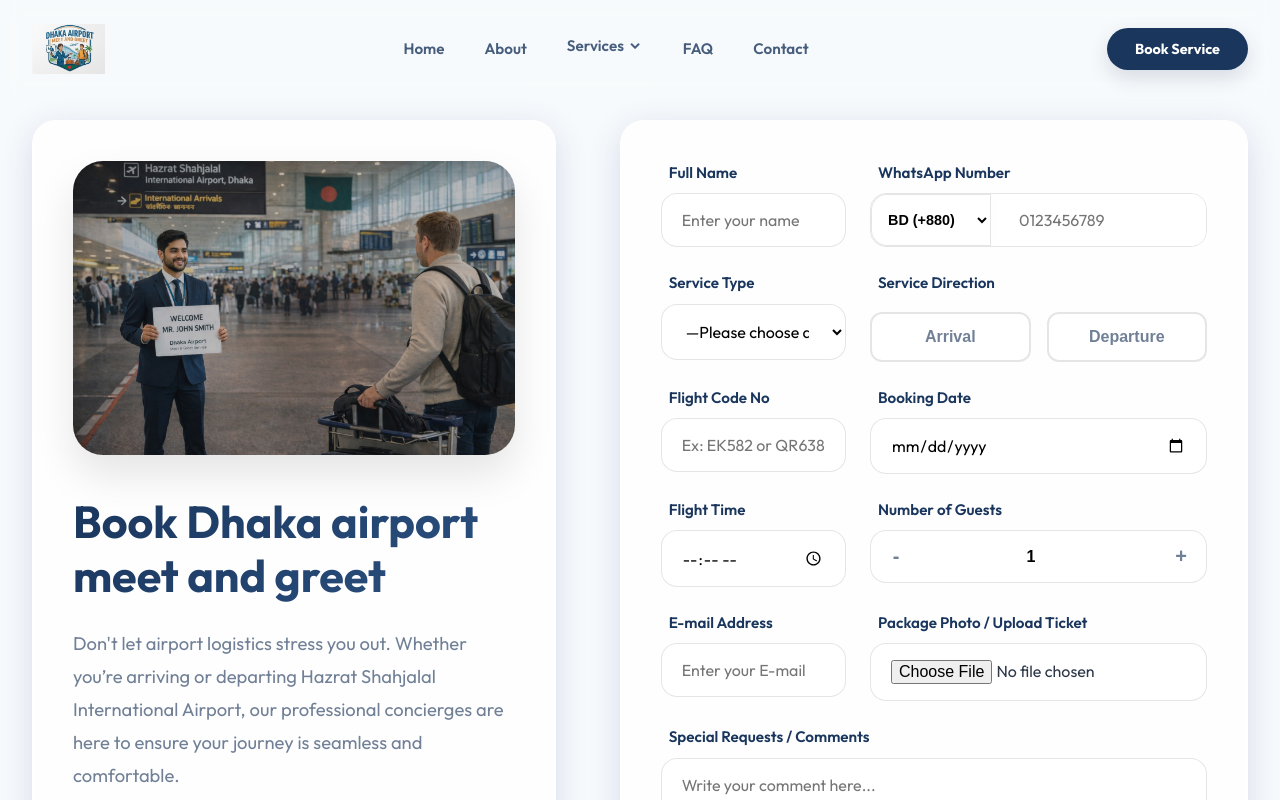
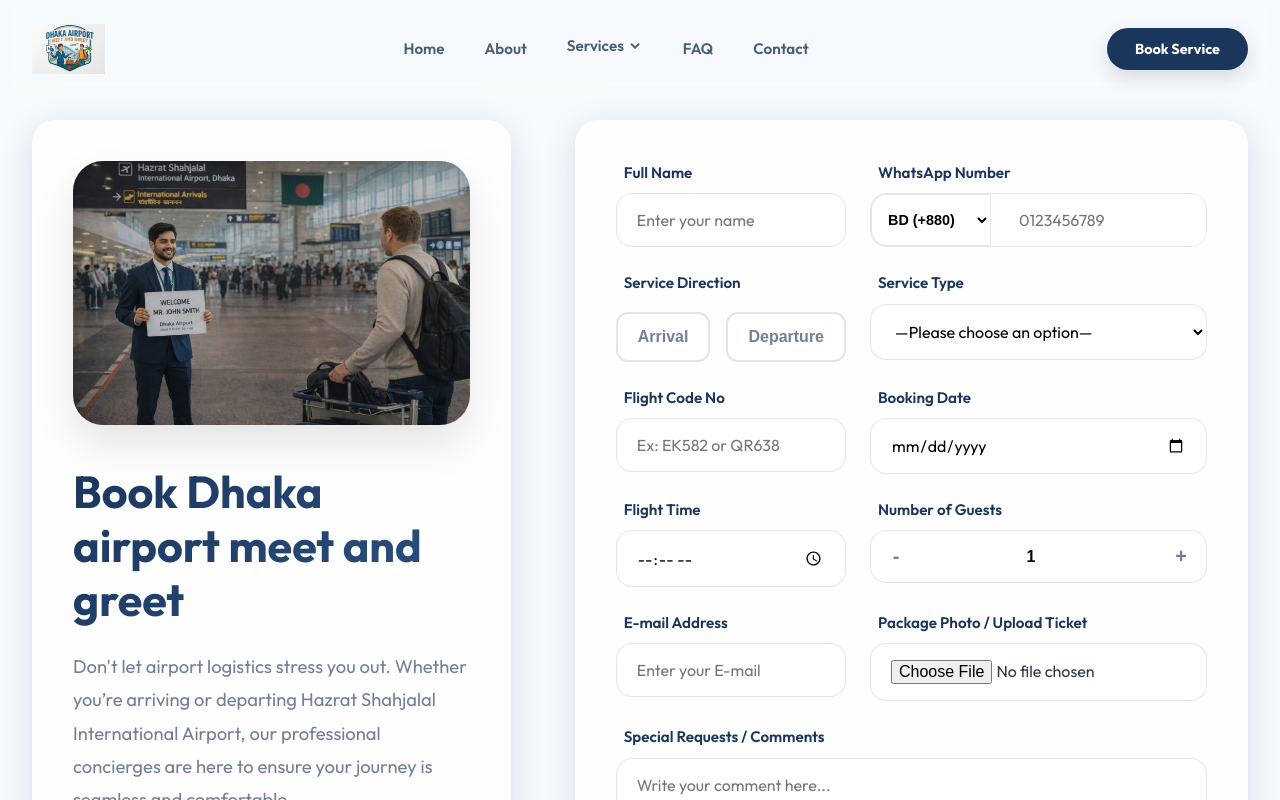
Before and after one commit to iamemonhowlader/airport, a React (Vite) app: page /book-now in a window 1280 px wide. Shown: the top 800 px of the page. Built offline with nearby package versions, Linux system fonts and the light colour scheme.

Commit message:
service type

```diff
--- a/src/pages/BookNow.tsx
+++ b/src/pages/BookNow.tsx
@@ -157,16 +157,6 @@
                                 </div>
 
                                 <div className="form-group">
-                                    <label className="form-label">Service Type</label>
-                                    <select name="serviceType" className="form-select" required onChange={handleChange}>
-                                        <option value="">—Please choose an option—</option>
-                                        <option value="meet-greet">Meet & Greet Service</option>
-                                        <option value="transit">Transit Assistance</option>
-                                        <option value="vip">VIP Protocol Service</option>
-                                    </select>
-                                </div>
-
-                                <div className="form-group">
                                     <label className="form-label">Service Direction</label>
                                     <div className="service-direction-buttons">
                                         <button
@@ -186,8 +176,18 @@
                                     </div>
                                 </div>
 
+                                <div className="form-group">
+                                    <label className="form-label">Service Type</label>
+                                    <select name="serviceType" className="form-select" required onChange={handleChange}>
+                                        <option value="">—Please choose an option—</option>
+                                        <option value="meet-greet">Meet & Greet Service</option>
+                                        <option value="transit">Transit Assistance</option>
+                                        <option value="vip">VIP Protocol Service</option>
+                                    </select>
+                                </div>
+
                                 {/* Package Display Section */}
-                                {formData.serviceDirection && (
+                                {formData.serviceType && (
                                     <div className="form-group full-width">
                                         <div className="packages-section">
                                             <h3 className="packages-title">
@@ -195,7 +195,7 @@
                                                 <span className="packages-subtitle">Tailored assistance for every type of traveler</span>
                                             </h3>
                                             <div className="packages-simple-list">
-                                                {packages[formData.serviceDirection as keyof typeof packages].map((pkg, index) => (
+                                                {packages[formData.serviceDirection as keyof typeof packages || packages.arrival].map((pkg, index) => (
                                                     <div key={index} className="package-simple-item">
                                                         <div className="package-simple-header">
                                                             <div className="package-simple-info">
```
